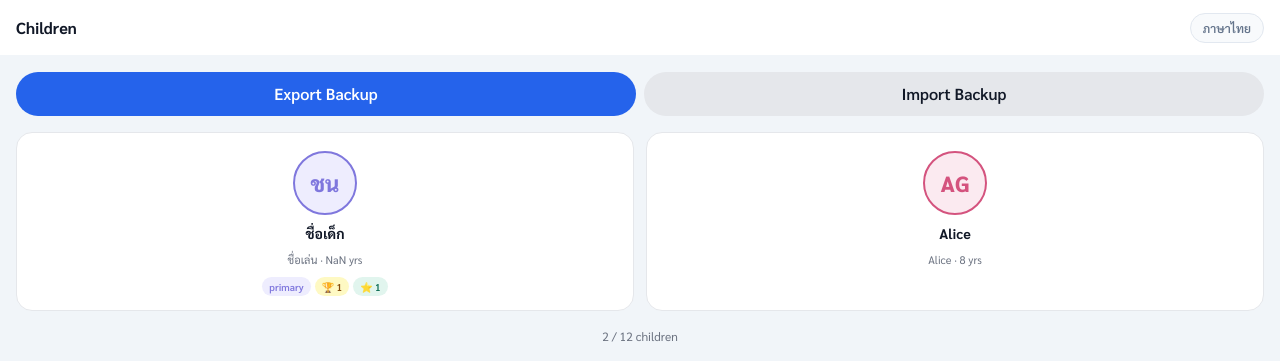
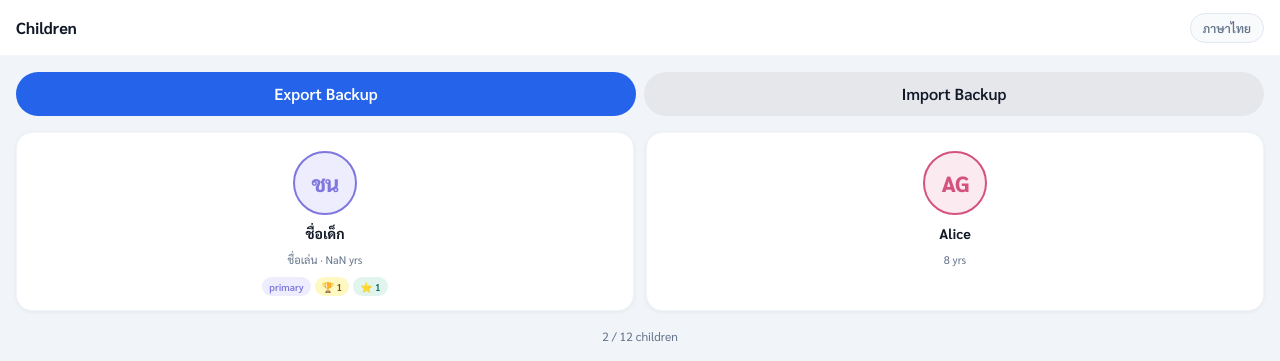
Before and after one commit to Anya-app/anya-app, a Next.js app: page /en/children in a window 1280 px wide. Shown: the top 361 px of the page. Built offline with nearby package versions, Linux system fonts and the light colour scheme.

Commit message:
Update page.tsx

```diff
--- a/src/app/[locale]/children/page.tsx
+++ b/src/app/[locale]/children/page.tsx
@@ -4,10 +4,7 @@ import Link from "next/link";
 import { useApp } from "@/context/AppContext";
 import TopBar from "@/components/layout/TopBar";
 import { calcAge, getChildColor, getInitials } from "@/types";
-import {
-  exportChildrenJson,
-  importChildrenJson,
-} from "@/lib/childStorage";
+import { exportChildrenJson, importChildrenJson } from "@/lib/childStorage";
 
 export default function ChildrenPage() {
   const { children, t, locale } = useApp();
@@ -17,10 +14,22 @@ export default function ChildrenPage() {
       <TopBar title={t.children.title} />
 
       <div style={{ padding: "16px" }}>
-        {/* ✅ Backup Buttons */}
-        <div style={{ display: "flex", gap: 8, marginBottom: 16 }}>
+        <div
+          style={{
+            display: "flex",
+            gap: 8,
+            marginBottom: 16,
+            position: "relative",
+            zIndex: 1,
+          }}
+        >
           <button
-            onClick={exportChildrenJson}
+            type="button"
+            onClick={(e) => {
+              e.preventDefault();
+              e.stopPropagation();
+              exportChildrenJson();
+            }}
             style={{
               flex: 1,
               padding: "10px",
@@ -29,6 +38,7 @@ export default function ChildrenPage() {
               background: "#2563EB",
               color: "white",
               fontWeight: 600,
+              cursor: "pointer",
             }}
           >
             Export Backup
@@ -43,13 +53,17 @@ export default function ChildrenPage() {
               textAlign: "center",
               cursor: "pointer",
               fontWeight: 600,
+              display: "block",
             }}
           >
             Import Backup
             <input
               type="file"
               accept="application/json"
-              hidden
+              style={{ display: "none" }}
+              onClick={(e) => {
+                e.stopPropagation();
+              }}
               onChange={async (e) => {
                 const file = e.target.files?.[0];
                 if (!file) return;
@@ -62,7 +76,6 @@ export default function ChildrenPage() {
           </label>
         </div>
 
-        {/* ✅ Children Grid */}
         {children.length === 0 ? (
           <div style={{ textAlign: "center", padding: "60px 20px" }}>
             <div style={{ fontSize: 56, marginBottom: 12 }}>👶</div>
@@ -85,6 +98,8 @@ export default function ChildrenPage() {
               display: "grid",
               gridTemplateColumns: "repeat(2, 1fr)",
               gap: 12,
+              position: "relative",
+              zIndex: 2,
             }}
           >
             {children.map((child, i) => {
@@ -101,9 +116,9 @@ export default function ChildrenPage() {
                   key={child.id}
                   href={`/${locale}/children/${child.id}/basic-info`}
                   style={{
-                    background: "#fff",
+                    background: "var(--color-background-primary, #fff)",
                     borderRadius: 16,
-                    border: "0.5px solid #e5e7eb",
+                    border: "0.5px solid var(--color-border-tertiary, #e5e7eb)",
                     padding: "18px 12px 14px",
                     textAlign: "center",
                     textDecoration: "none",
@@ -112,9 +127,24 @@ export default function ChildrenPage() {
                     flexDirection: "column",
                     alignItems: "center",
                     gap: 8,
+                    boxShadow: "0 1px 4px rgba(0,0,0,0.06)",
+                    transition: "transform .15s, box-shadow .15s",
+                    position: "relative",
+                    zIndex: 3,
+                    cursor: "pointer",
+                  }}
+                  onMouseEnter={(e) => {
+                    (e.currentTarget as HTMLElement).style.transform =
+                      "translateY(-2px)";
+                    (e.currentTarget as HTMLElement).style.boxShadow =
+                      "0 4px 16px rgba(0,0,0,0.10)";
+                  }}
+                  onMouseLeave={(e) => {
+                    (e.currentTarget as HTMLElement).style.transform = "";
+                    (e.currentTarget as HTMLElement).style.boxShadow =
+                      "0 1px 4px rgba(0,0,0,0.06)";
                   }}
                 >
-                  {/* Avatar */}
                   <div
                     style={{
                       width: 64,
@@ -128,12 +158,12 @@ export default function ChildrenPage() {
                       fontSize: 22,
                       fontWeight: 800,
                       color: color.text,
+                      letterSpacing: -1,
                     }}
                   >
                     {initials}
                   </div>
 
-                  {/* Name */}
                   <div
                     style={{
                       fontSize: 14,
@@ -147,13 +177,27 @@ export default function ChildrenPage() {
                     {child.basicInfo.name}
                   </div>
 
-                  {/* Subtitle */}
-                  <div style={{ fontSize: 11, color: "#6b7280" }}>
-                    {child.basicInfo.nickname}
-                    {age !== null && ` · ${age} ${t.children.age}`}
+                  <div
+                    style={{
+                      fontSize: 11,
+                      color: "var(--color-text-secondary, #6b7280)",
+                    }}
+                  >
+                    {child.basicInfo.nickname &&
+                    child.basicInfo.nickname !== child.basicInfo.name
+                      ? child.basicInfo.nickname
+                      : ""}
+                    {age !== null ? (
+                      <>
+                        {child.basicInfo.nickname &&
+                        child.basicInfo.nickname !== child.basicInfo.name
+                          ? " · "
+                          : ""}
+                        {age} {t.children.age}
+                      </>
+                    ) : null}
                   </div>
 
-                  {/* Tags */}
                   <div
                     style={{
                       display: "flex",
@@ -171,6 +215,10 @@ export default function ChildrenPage() {
                           background: color.bg,
                           color: color.text,
                           fontWeight: 600,
+                          maxWidth: 120,
+                          overflow: "hidden",
+                          textOverflow: "ellipsis",
+                          whiteSpace: "nowrap",
                         }}
                       >
                         {school.schoolLevel}
@@ -218,7 +266,7 @@ export default function ChildrenPage() {
             textAlign: "center",
             marginTop: 16,
             fontSize: 12,
-            color: "#6b7280",
+            color: "var(--color-text-secondary, #6b7280)",
           }}
         >
           {children.length} / 12 children
```
